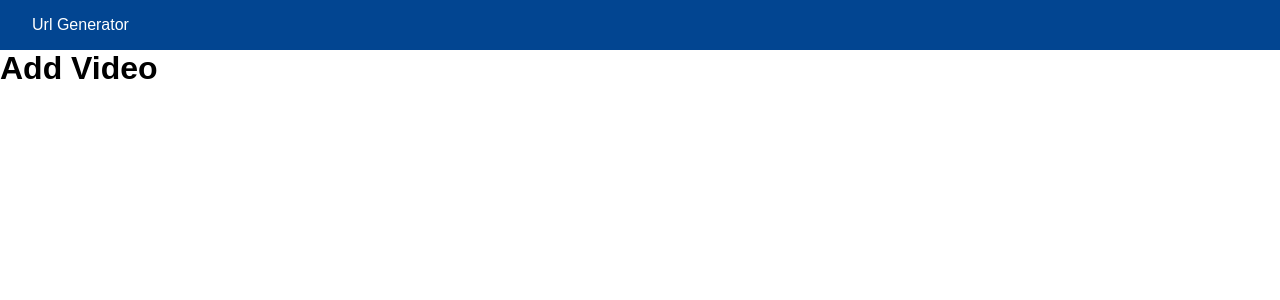
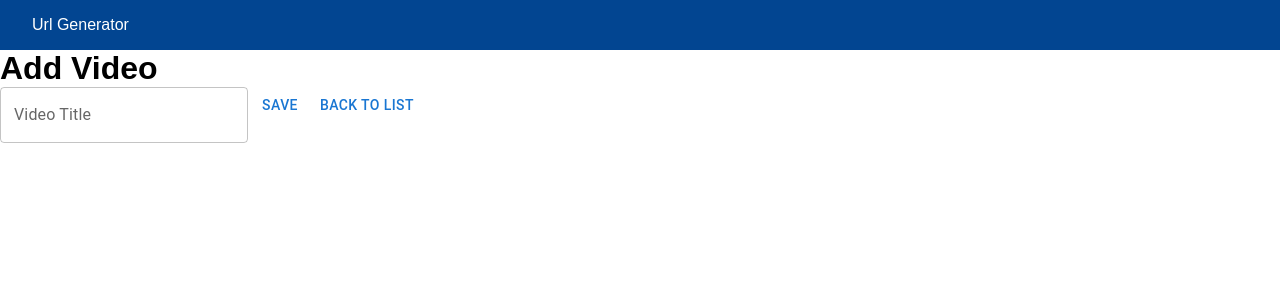
Before and after one commit to AleksandrPolishchuk/UrlGeneratorApp, a React (Create React App) app in the folder frontend/: page /add-video in a window 1280 px wide. Shown: the top 300 px of the page. Built offline with nearby package versions, Linux system fonts and the light colour scheme.

Commit message:
add btns for AddVideo page (frontend)

```diff
--- a/frontend/src/pages/add-video/AddVideo.tsx
+++ b/frontend/src/pages/add-video/AddVideo.tsx
@@ -1,9 +1,15 @@
+import { Button, TextField } from "@mui/material";
 import "./add-video.scss";
 
 const AddVideo = () => {
   return (
     <div className="add-video">
       <h1>Add Video</h1>
+      <div className="inputs">
+        <TextField autoComplete="off" label="Video Title" variant="outlined" />
+        <Button>Save</Button>
+        <Button>Back To List</Button>
+      </div>
     </div>
   );
 };
```
